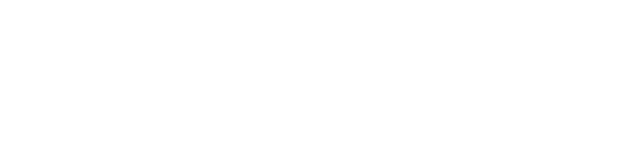
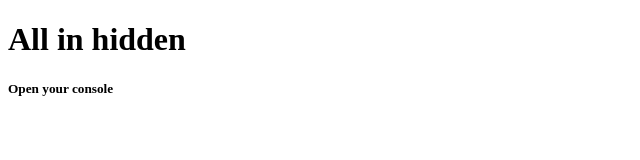
Before and after one commit to akvamor/js, a plain HTML site: page index.html in a window 1280 px wide. Shown: the whole page, without its empty margins (0-640 px from the left). Drawn offline with Linux system fonts and the light colour scheme.

Commit message:
updated index page

```diff
--- a/index.html
+++ b/index.html
@@ -3,7 +3,7 @@
 <head>
     <meta charset="UTF-8">
     <title>Console Fighter</title>
-    <script src="robot.js"/>
+    <script src="robot.js"></script>
 </head>
 <body>
 
```
